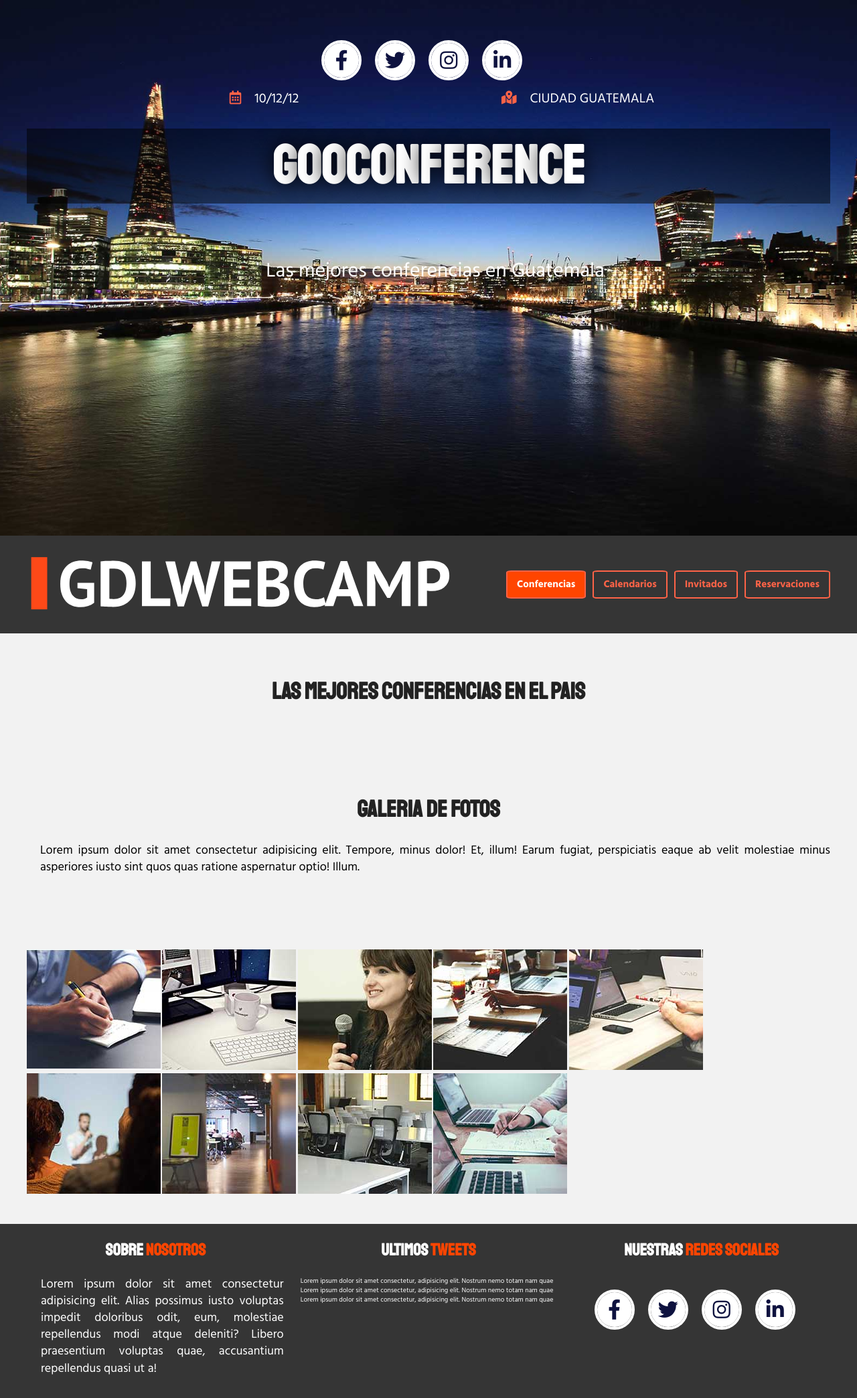
After one commit to angelldeev/gooConference, a PHP site: page /conferencias.html in a window 1280 px wide. The commit adds this page. Shown: the whole page at 67% size. Run offline with PHP 8.4, Linux system fonts and the light colour scheme; some libraries are stand-ins or nearby versions.

Commit message:
Plugins, Galeria de fotos.

```diff
--- /dev/null
+++ b/conferencias.html
@@ -0,0 +1,167 @@
+<!doctype html>
+<html class="no-js" lang="">
+
+<head>
+    <meta charset="utf-8">
+    <title></title>
+    <meta name="description" content="">
+    <meta name="viewport" content="width=device-width, initial-scale=1">
+
+    <meta property="og:title" content="">
+    <meta property="og:type" content="">
+    <meta property="og:url" content="">
+    <meta property="og:image" content="">
+
+    <link rel="manifest" href="site.webmanifest">
+    <link rel="apple-touch-icon" href="icon.png">
+    <link rel="stylesheet" href="https://unpkg.com/leaflet@1.6.0/dist/leaflet.css" />
+    <!-- Place favicon.ico in the root directory -->
+
+    <link rel="stylesheet" href="css/normalize.css">
+    <link rel="stylesheet" href="css/all.css">
+    <link rel="stylesheet" href="css/main.css">
+    <link rel="stylesheet" href="css/lightbox.css">
+    <link href="https://fonts.googleapis.com/css2?family=Staatliches&display=swap" rel="stylesheet">
+    <link href="https://fonts.googleapis.com/css2?family=Hind:wght@300;400;500;700&display=swap" rel="stylesheet">
+
+    <meta name="theme-color" content="#fafafa">
+</head>
+
+<body>
+
+    <!-- Add your site or application content here -->
+    <header class="site-header">
+        <div class="hero">
+            <div class="contenido-header contenedor">
+                <nav class="redes-sociales">
+                    <a href="#"><i class="iconbtn fab fa-facebook-f"></i></a>
+                    <a href="#"><i class="iconbtn fab fa-twitter"></i></a>
+                    <a href="#"><i class="iconbtn fab fa-instagram"></i></a>
+                    <a href="#"><i class="iconbtn fab fa-linkedin-in"></i></a>
+                </nav>
+                <div class="info-event">
+                    <div class="datos">
+                        <p class="fecha"><i class="far fa-calendar-alt"></i>10/12/12</p>
+                        <p class="lugar"><i class="fas fa-map-marked-alt"></i>Ciudad Guatemala</p>
+                    </div>
+
+                    <h1 class="titulo-sitio">gooConference</h1>
+                    <p class="slogan">Las mejores conferencias en <span>Guatemala</span></p>
+                </div>
+
+            </div>
+        </div>
+    </header>
+
+    <div class="nav-1">
+        <div class="contenido-nav contenedor">
+            <div class="logo">
+                <img src="img/logo.svg" alt="logo.l">
+            </div>
+            <div class="menu-mov">
+                <span></span>
+                <span></span>
+                <span></span>
+            </div>
+            <nav class="nav-primary">
+                <a class="btn btn-nav activo" href="conferencias.html">Conferencias</a>
+                <a class="btn btn-nav" href="#">Calendarios</a>
+                <a class="btn btn-nav" href="#">Invitados</a>
+                <a class="btn btn-nav" href="registro.html" target="_blank">Reservaciones</a>
+            </nav>
+        </div>
+    </div>
+    <section>
+        <div class="seccion contenedor">
+            <h1>Las mejores conferencias en el pais</h1>
+        </div>
+        <div class="seccion contenedor">
+            <h1>Galeria de Fotos</h1>
+            <p>Lorem ipsum dolor sit amet consectetur adipisicing elit. Tempore, minus dolor! Et, illum! Earum fugiat, perspiciatis eaque ab velit molestiae minus asperiores iusto sint quos quas ratione aspernatur optio! Illum.</p>
+        </div>
+        <div class="seccion contenedor galeria">
+            <a href="img/galeria/01.jpg" data-lightbox="galeria">
+                <img src="img/galeria/thumbs/01.jpg" alt="">
+            </a>
+            <a href="img/galeria/02.jpg" data-lightbox="galeria">
+                <img src="img/galeria/thumbs/02.jpg" alt="">
+            </a>
+            <a href="img/galeria/03.jpg" data-lightbox="galeria">
+                <img src="img/galeria/thumbs/03.jpg" alt="">
+            </a>
+            <a href="img/galeria/04.jpg" data-lightbox="galeria">
+                <img src="img/galeria/thumbs/04.jpg" alt="">
+            </a>
+            <a href="img/galeria/05.jpg" data-lightbox="galeria">
+                <img src="img/galeria/thumbs/05.jpg" alt="">
+            </a>
+            <a href="img/galeria/06.jpg" data-lightbox="galeria">
+                <img src="img/galeria/thumbs/06.jpg" alt="">
+            </a>
+            <a href="img/galeria/07.jpg" data-lightbox="galeria">
+                <img src="img/galeria/thumbs/07.jpg" alt="">
+            </a>
+            <a href="img/galeria/08.jpg" data-lightbox="galeria">
+                <img src="img/galeria/thumbs/08.jpg" alt="">
+            </a>
+            <a href="img/galeria/91.jpg" data-lightbox="galeria">
+                <img src="img/galeria/thumbs/09.jpg" alt="">
+            </a>
+
+        </div>
+    </section>
+
+
+    <footer class="site-footer">
+        <div class="contenedor grid">
+            <div class="footer-info">
+                <h2>SOBRE <span>NOSOTROS</span></h2>
+                <p>Lorem ipsum dolor sit amet consectetur adipisicing elit. Alias possimus iusto voluptas impedit doloribus odit, eum, molestiae repellendus modi atque deleniti? Libero praesentium voluptas quae, accusantium repellendus quasi ut a!</p>
+            </div>
+            <div class="last-tweets">
+                <h2>ULTIMOS <span>TWEETS</span></h2>
+                <ul>
+                    <li>Lorem ipsum dolor sit amet consectetur, adipisicing elit. Nostrum nemo totam nam quae </li>
+                    <li>Lorem ipsum dolor sit amet consectetur, adipisicing elit. Nostrum nemo totam nam quae </li>
+                    <li>Lorem ipsum dolor sit amet consectetur, adipisicing elit. Nostrum nemo totam nam quae </li>
+                </ul>
+            </div>
+            <div class="menu">
+                <h2>NUESTRAS <span>REDES SOCIALES</span></h2>
+                <nav class="redes-sociales">
+                    <a href="#"><i class="iconbtn fab fa-facebook-f"></i></a>
+                    <a href="#"><i class="iconbtn fab fa-twitter"></i></a>
+                    <a href="#"><i class="iconbtn fab fa-instagram"></i></a>
+                    <a href="#"><i class="iconbtn fab fa-linkedin-in"></i></a>
+                </nav>
+            </div>
+        </div>
+    </footer>
+    <!--JavaScript-->
+    <script src="js/vendor/modernizr-3.11.2.min.js "></script>
+
+    <script src="https://unpkg.com/leaflet@1.6.0/dist/leaflet.js"></script>
+    <script src="js/jquery-1.12.0.min.js"></script>
+    <script src="js/plugins.js "></script>
+    <script src="js/jquery.animateNumber.min.js "></script>
+    <script src="js/jquery.countdown.min.js"></script>
+    <script src="js/jquery.lettering.js"></script>
+    <script src="js/lightbox.js"></script>
+    <script src="js/main.js "></script>
+
+    <!-- Google Analytics: change UA-XXXXX-Y to be your site's ID. -->
+    <script>
+        window.ga = function() {
+            ga.q.push(arguments)
+        };
+        ga.q = [];
+        ga.l = +new Date;
+        ga('create', 'UA-XXXXX-Y', 'auto');
+        ga('set', 'anonymizeIp', true);
+        ga('set', 'transport', 'beacon');
+        ga('send', 'pageview')
+    </script>
+    <script src="https://www.google-analytics.com/analytics.js " async></script>
+</body>
+
+</html>
--- a/css/main.css
+++ b/css/main.css
@@ -377,6 +377,14 @@ ul {
     flex-wrap: wrap;
     flex-direction: row;
     justify-content: space-around;
+}
+
+.fixed {
+    position: fixed;
+    width: 100%;
+    top: 0;
+    left: 0;
+    z-index: 2;
 }
 
 .contenido-nav .nav-primary {
@@ -1166,6 +1174,18 @@ h4 {
     margin-bottom: 1rem;
 }
 
+/** ===== conferencia ===========*/
+
+.galeria a {
+    display: inline-block;
+    margin-bottom: 5px ;
+}
+
+.nav-primary .activo  {
+    background-color: orangered !important;
+    color: white !important;
+}
+
 
 /* ==========================================================================
    Helper classes
--- a/js/main.js
+++ b/js/main.js
@@ -176,6 +176,32 @@ $(function() {
 
     $(`.titulo-sitio`).lettering();
 
+    // Menu fijo
+
+    let windowHeight = $(window).height();
+    let barraAltura = $(`.nav-1`).innerHeight();
+
+    console.log(barraAltura);
+
+    $(window).scroll(function(){
+        let scroll = $(window).scrollTop();
+
+        if (scroll > windowHeight) {
+            $(`.nav-1`).addClass(`fixed`);
+            $(`body`).css({"margin-top" : barraAltura+"px"});
+        } else {
+            $(`.nav-1`).removeClass(`fixed`);
+            $(`body`).css({"margin-top" : "0px"});
+
+        }
+    });
+
+    //Menu Responsive, Phones.
+
+    $(`.menu-mov`).on(`click` , function(){
+        $(`.nav-primary`).slideToggle();
+    });
+
     //Animaciones de numeros
 
     $(`.resumen-evento li:nth-child(1) p.numero`).animateNumber({ number:6 }, 1200);
```
Also changed, not shown: index.html (+4 -3 lines), css/lightbox.css (added), images/close.png (added), images/loading.gif (added), images/next.png (added), images/prev.png (added), js/lightbox.js (added).
